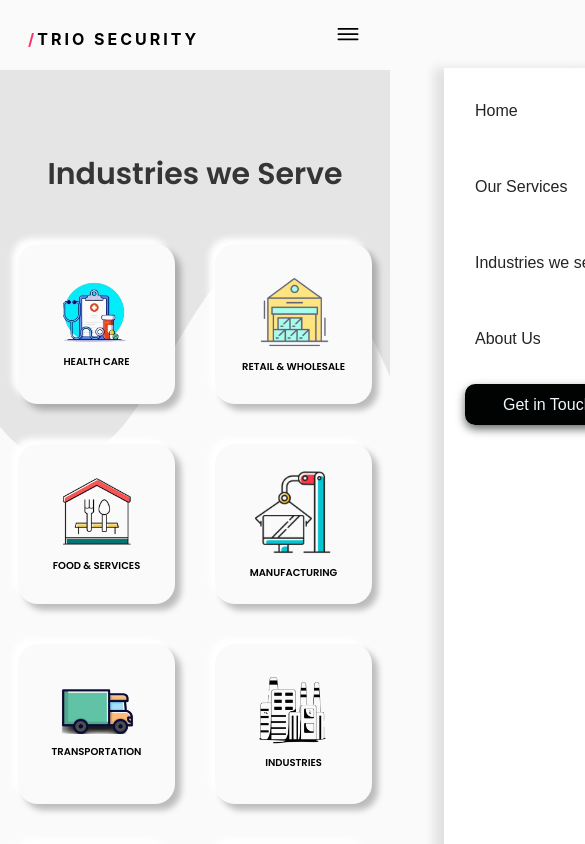
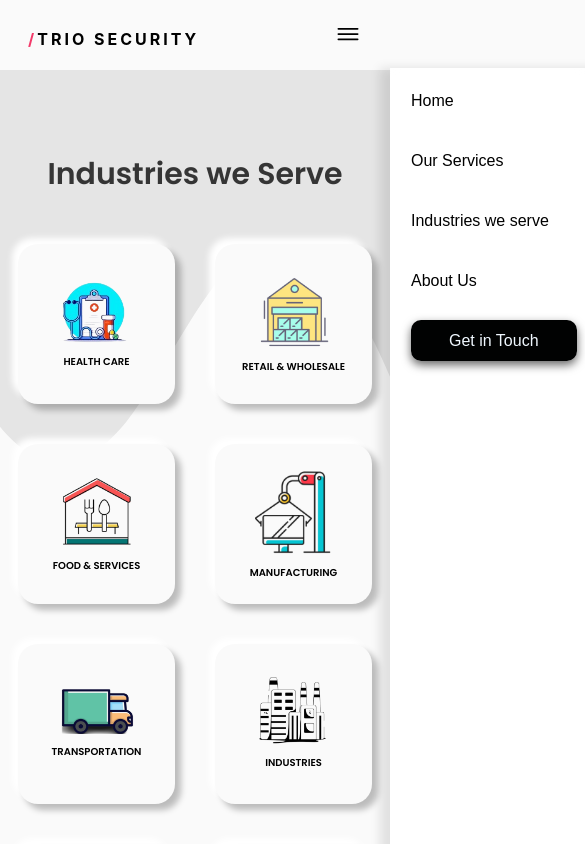
Before and after one commit to jaguAJ/Trio_security, a React (Create React App) app: page /Trio_security/industries in a window 390 px wide. Both pictures are taken after a click on the link "Getting started". Shown: the top 844 px of the page, 585 px wide, since content can reach past the window. Built offline with nearby package versions, Linux system fonts and the light colour scheme.

Commit message:
Your commit message here

```diff
--- a/src/component/MainNavigation.js
+++ b/src/component/MainNavigation.js
@@ -1,33 +1,41 @@
 import Nav from "./Nav.js";
 import { NavLink } from "react-router-dom";
 import { useState } from "react";
+
 function MainNavigation({ isTransparent }) {
   const [openMenu, setIsOpenMenu] = useState(false);
 
   function handleClick() {
-    setIsOpenMenu(!openMenu);
+    setIsOpenMenu((prevState) => !prevState);
+    document.body.classList.toggle("menu-open", !openMenu);
   }
 
   function closeMenu() {
     setIsOpenMenu(false);
+    document.body.classList.remove("menu-open");
   }
 
   return (
-    <header className={`header  ${isTransparent ? "transparent-bg" : ""}`}>
+    <header className={`header ${isTransparent ? "transparent-bg" : ""}`}>
       <div className="logo-div">
         <NavLink className="logo" to="/">
           <span className="text-logo">/</span>TRIO SECURITY
         </NavLink>
         <div onClick={handleClick} className="menu-icon">
           {openMenu ? (
-            <ion-icon class="icon-mobile-nav" name="close-outline"></ion-icon>
+            <ion-icon
+              className="icon-mobile-nav"
+              name="close-outline"
+            ></ion-icon>
           ) : (
-            <ion-icon class="icon-mobile-nav" name="menu-outline"></ion-icon>
+            <ion-icon
+              className="icon-mobile-nav"
+              name="menu-outline"
+            ></ion-icon>
           )}
         </div>
       </div>
 
-      <div>
       <ul className="sidebar">
         <nav className={openMenu ? "navigation active" : "navigation"}>
           <li>
@@ -47,23 +55,12 @@ function MainNavigation({ isTransparent }) {
             <Nav close={closeMenu} navName="About Us" to="/aboutus" />
           </li>
           <li>
-              <NavLink close={closeMenu} to="/GetInTouch" className="btn">
+            <NavLink onClick={closeMenu} to="/GetInTouch" className="btn">
               Get in Touch
             </NavLink>
-              {/* <button
-                className="p-[3px] relative"
-                to="/GetInTouch"
-                close={closeMenu}
-              >
-                <div className=" absolute inset-0 bg-gradient-to-r from-indigo-500 to-purple-500 rounded-lg" />
-                <div className="  bg-black rounded-[6px]  relative group transition duration-200 text-white hover:bg-transparent">
-                  Get in Touch
-                </div>
-              </button> */}
           </li>
         </nav>
       </ul>
-      </div>
     </header>
   );
 }
--- a/src/index.css
+++ b/src/index.css
@@ -78,6 +78,7 @@ body {
   padding: 0 4.8rem;
   background-color: #fafafa;
 }
+
 .menu-icon {
   display: none;
   align-self: center;
@@ -93,13 +94,16 @@ body {
   justify-content: space-between;
   font-weight: 700;
 }
+
 .nav-list {
   list-style: none;
 }
+
 .logo {
   margin-right: 1.4rem;
   height: 2.2rem;
 }
+
 .navigation {
   display: flex;
   justify-content: center;
@@ -109,6 +113,7 @@ body {
   white-space: nowrap;
   z-index: 999;
 }
+
 .logo {
   color: var(--BLACK, #000);
   letter-spacing: 3px;
@@ -116,10 +121,12 @@ body {
     sans-serif;
   text-decoration: none;
 }
+
 .text-logo {
   color: #f33a6a;
   font-weight: 700;
 }
+
 .nav-link:link,
 .nav-link:visited {
   text-decoration: none;
@@ -174,12 +181,14 @@ body {
   transition: 0.4s all;
   text-decoration: none;
 }
+
 .btn:hover,
 .btn:active {
   box-shadow: inset 0px 4px 8.7px #00000040, 0px 4px 4px #00000040;
   background-color: #feffff;
   color: #000;
 }
+
 @media only screen and (max-width: 768px) {
   .menu-icon {
     display: flex;
@@ -199,7 +208,7 @@ body {
   .navigation {
     position: absolute;
     top: 68px;
-    right: -304px;
+    right: -250px; /* Adjusted for smoother transition */
     background-color: rgba(255, 255, 255, 0.85);
     backdrop-filter: blur(5px);
     width: 250px;
@@ -213,7 +222,11 @@ body {
     border: 0.5px solid transparent;
     z-index: 1000;
     box-shadow: -10px 0 10px rgba(0, 0, 0, 0.1);
-    transition: right 0.3s ease;
+    transition: right 0.3s ease; /* Smooth transition */
+  }
+
+  .navigation.active {
+    right: 0; /* Show menu */
   }
 
   .nav-link {
@@ -222,22 +235,9 @@ body {
     border-radius: 12px;
     transition: background-color 0.4s ease, box-shadow 0.4s ease;
   }
-  .navigation.active {
-    right: 0px;
-  }
-
-  .sidebar li {
-    width: 100%;
-  }
-  .sidebar {
-  }
-  .btn {
-    width: 100%;
-  }
 
   .nav-list {
     padding-bottom: 1.8rem;
-    top: 120px;
   }
 
   .nav-link::before {
@@ -245,19 +245,6 @@ body {
     transition: none;
   }
 
-  .nav-link:hover::before,
-  .nav-link:active::before,
-  .nav-link:focus::before,
-  .nav-link.active::before {
-    display: none;
-  }
-
-  .nav-link:link,
-  .nav-link:visited {
-    color: #242425;
-    font-weight: 500;
-    padding: 10px;
-  }
   .nav-link:hover,
   .nav-link:active,
   .nav-link:focus {
```
Lines whose indentation alone changed are shown as unchanged.
